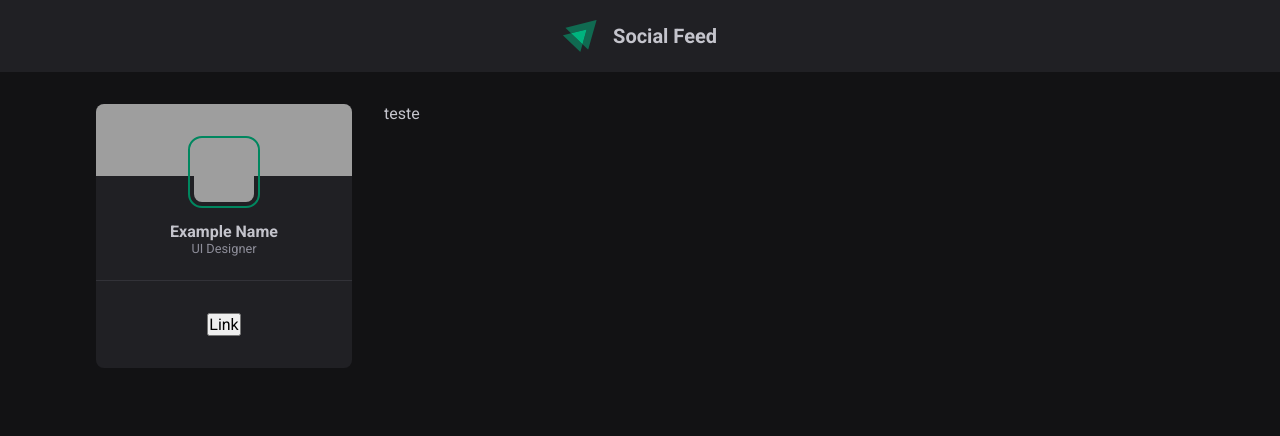
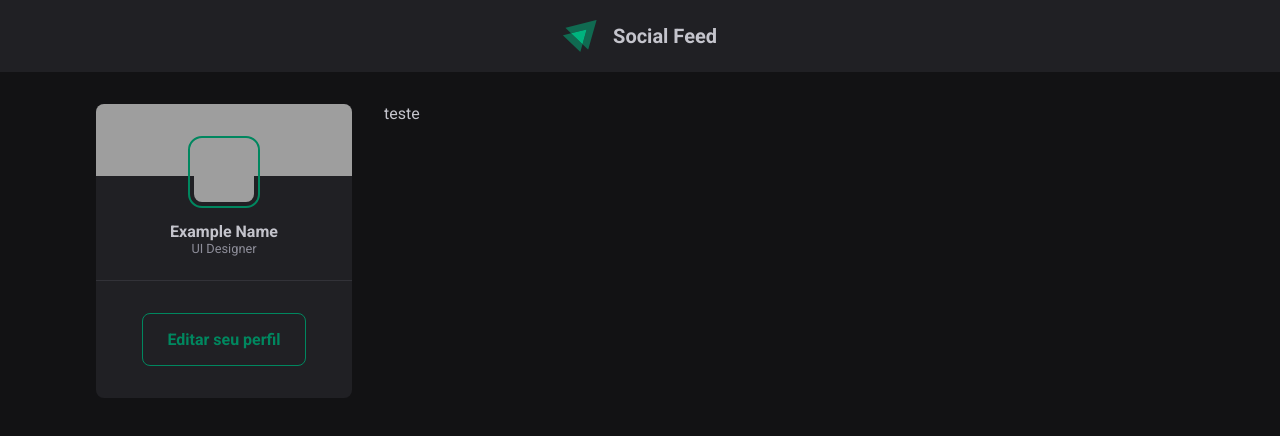
Before and after one commit to Gustavohps10/social-page, a React (Vite) app: page / in a window 1280 px wide. Shown: the top 436 px of the page. Built offline with nearby package versions, Linux system fonts and the light colour scheme; grey boxes are pictures that could not be loaded.

Commit message:
feat: add theme provider

```diff
--- /dev/null
+++ b/src/components/Button/Button.css.ts
@@ -0,0 +1,18 @@
+import styled from "styled-components";
+
+const StyledButton = styled.button<{ $outline?: boolean }>`
+    display: flex;
+    align-items: center;
+    gap: 0.62rem;
+
+    border: ${({theme}) => `1px solid ${theme.color.green_500}`};
+    border-radius: ${({theme}) => theme.border.radius};
+    padding: 1rem 1.5rem;
+
+    background-color: transparent;
+    color: ${({theme}) => theme.color.green_500};
+    font-weight: bold;
+    cursor: pointer;
+`
+
+export { StyledButton }
--- /dev/null
+++ b/src/components/Button/Button.tsx
@@ -0,0 +1,14 @@
+import { ReactNode } from "react"
+import { StyledButton } from "./Button.css"
+
+type ButtonProps = {
+    children: ReactNode
+}
+
+function Button({ children }: ButtonProps) {
+    return(
+        <StyledButton as="a">{ children }</StyledButton>
+    )
+}
+
+export { Button }
--- a/src/components/Sidebar/Sidebar.tsx
+++ b/src/components/Sidebar/Sidebar.tsx
@@ -1,3 +1,4 @@
+import { Button } from "../Button/Button"
 import { StyledSidebar } from "./Sidebar.css"
 
 function Sidebar() {
@@ -12,7 +13,7 @@ function Sidebar() {
             </div>
 
             <footer>
-                <button>Link</button>
+                <Button>Editar seu perfil</Button>
             </footer>
         </StyledSidebar>
     )
--- /dev/null
+++ b/src/theme.css.ts
@@ -0,0 +1,16 @@
+export const theme = {
+    color: {
+        white: "#fff",
+        gray_100: "#e1e1e6",
+        gray_300: "#c4c4cc",
+        gray_400: "#8d8d99",
+        gray_600: "#323238",
+        gray_700: "#29292e",
+        gray_800: "#202024",
+        gray_900: "#121214",
+        green_500: "#00875f",
+    },
+    border: {
+        radius: "8px"
+    }
+}
```
Also changed, not shown: src/@types/styled.d.ts (added, +9 -0 lines), src/App.tsx (+5 -2 lines).
